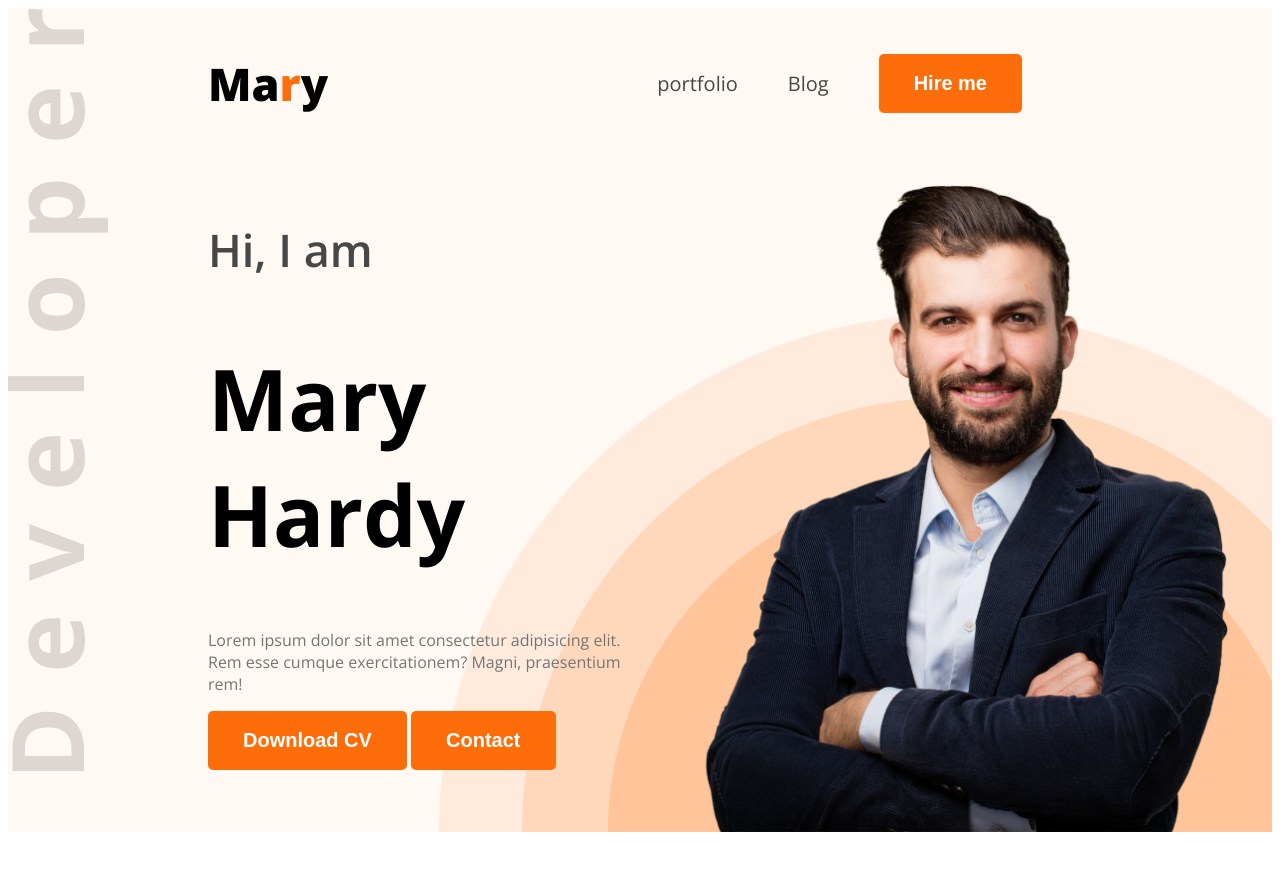
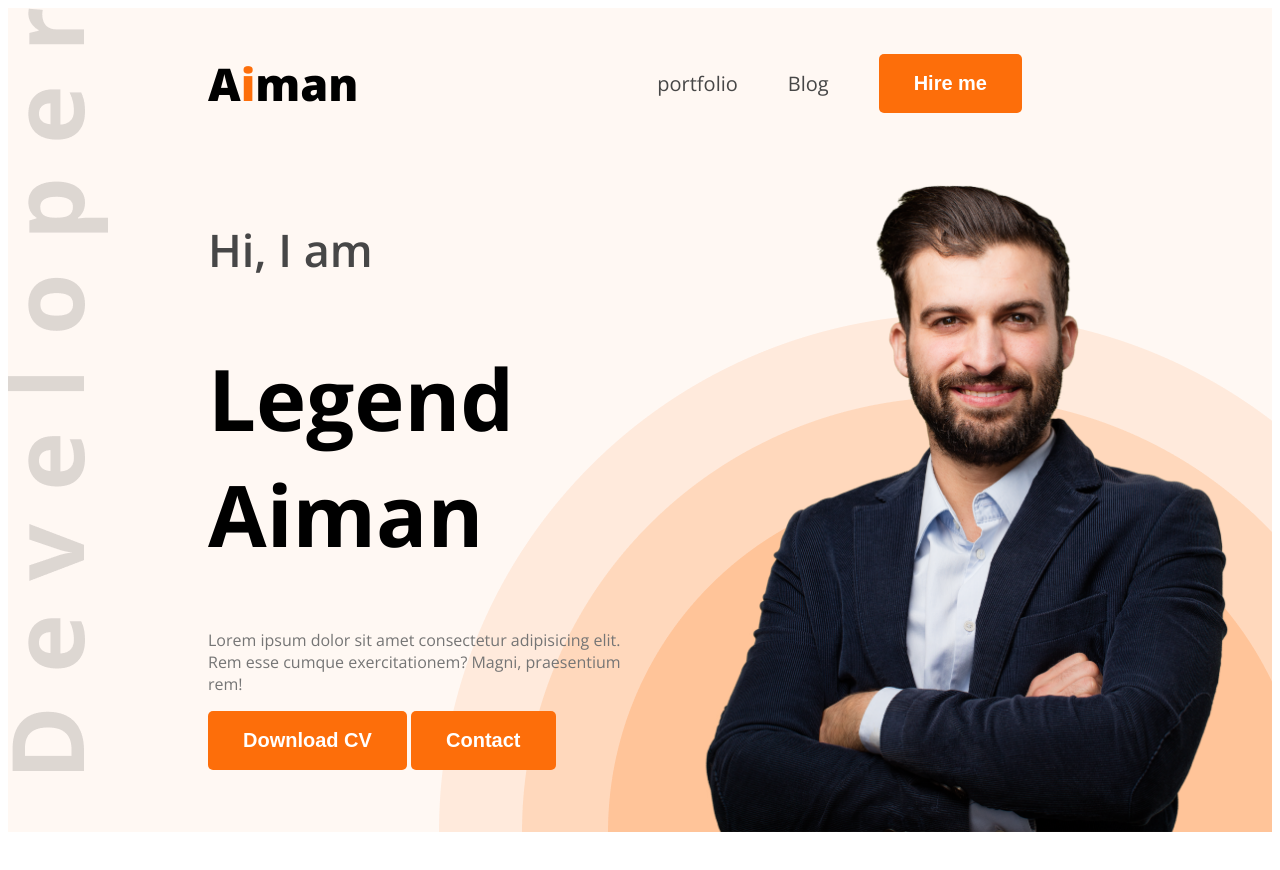
Before and after one commit to mdzulkarnain77/web-developer-portfolio, a plain HTML site: page index.html in a window 1280 px wide. Shown: the top 870 px of the page. Drawn offline with nearby package versions, Linux system fonts and the light colour scheme.

Commit message:
code added

```diff
--- a/index.html
+++ b/index.html
@@ -12,7 +12,7 @@
 <body class="open-sans-normal">
     <header class="header secondary-background">
         <nav>
-            <h3 class="nav-title">Ma<span class="text-primary">r</span>y</h3>
+            <h3 class="nav-title">A<span class="text-primary">i</span>man</h3>
             <ul class="">
                 <li><a class="dark-2" href="">portfolio</a></li>
                 <li><a class="dark-2" href="">Blog</a></li>
@@ -22,7 +22,7 @@
         <div class="banner">
             <div class="banner-content">
               <h4 class="banner-greetings dark-2">Hi, I am</h4>
-              <h1 class="banner-title">Mary Hardy</h1>
+              <h1 class="banner-title">Legend Aiman</h1>
               <p class="banner-section-description">Lorem ipsum dolor sit amet consectetur adipisicing elit. Rem esse cumque exercitationem? Magni, praesentium rem!</p>
               <button class="btn-primary">Download CV</button>
               <button class="btn-primary">Contact</button>
```
